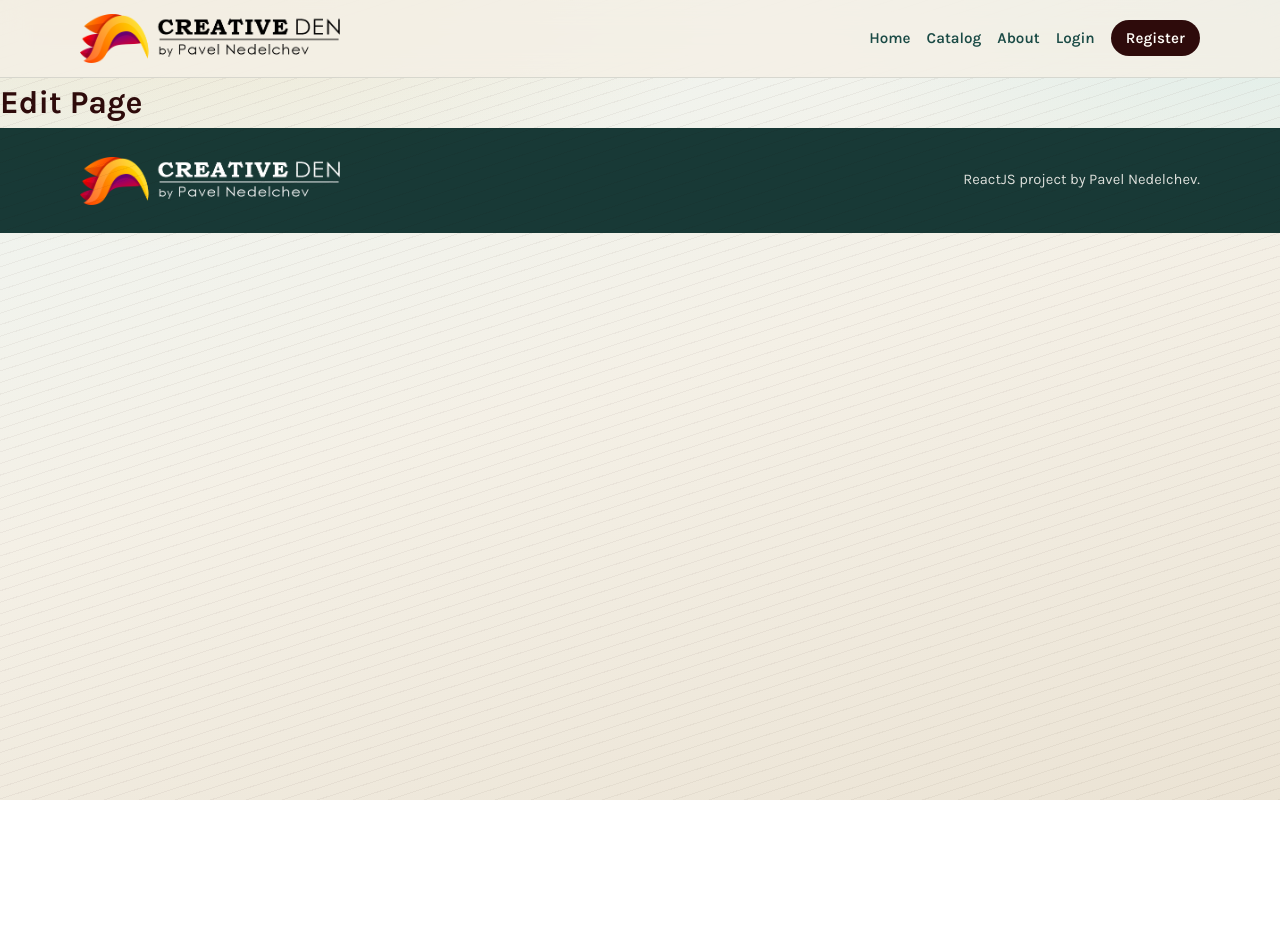
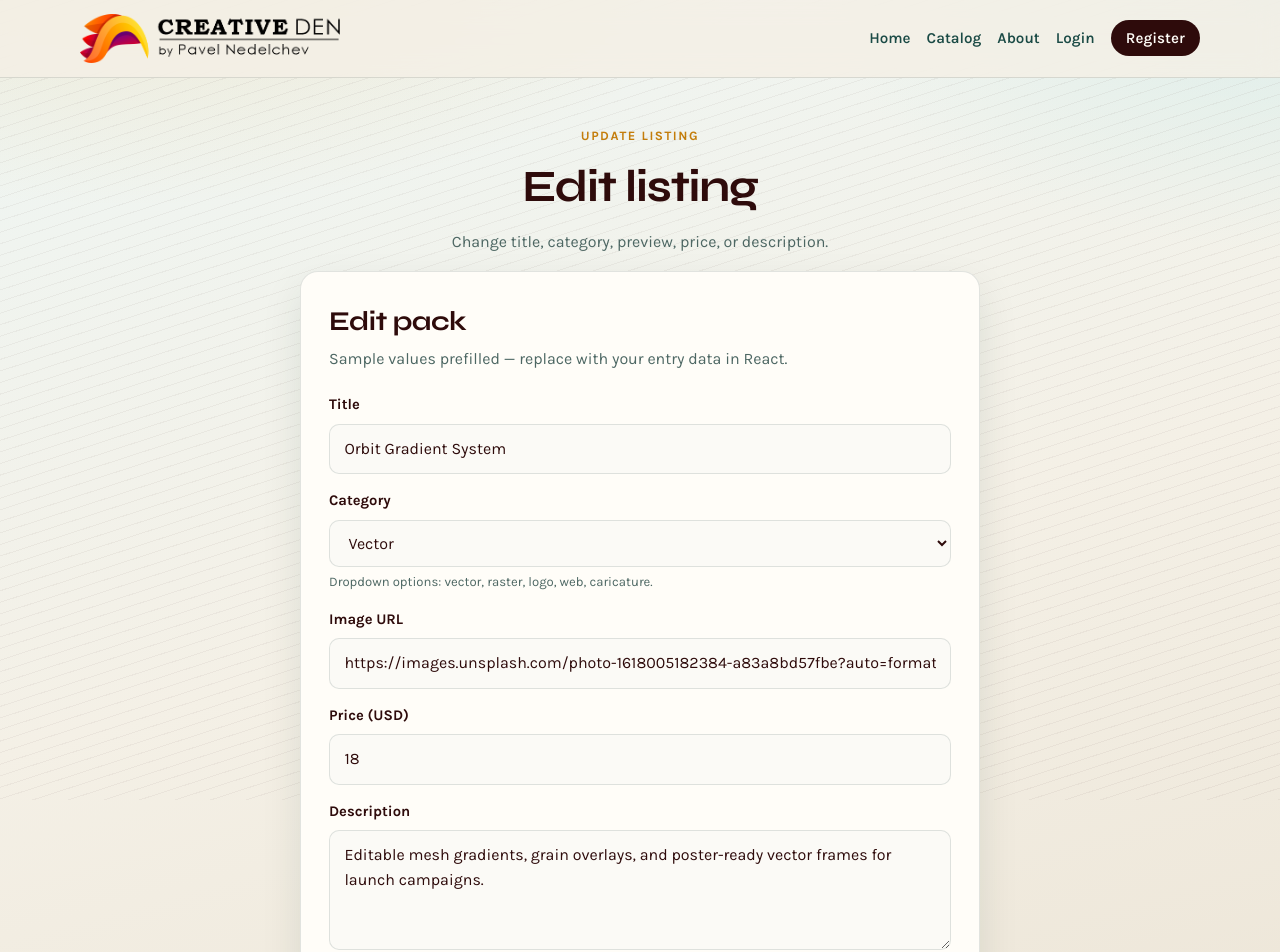
Before and after one commit to PavNedNed/ReactJS-Project---Creative-DEN, a React (Vite) app: page /edit in a window 1280 px wide. Shown: the top 952 px of the page. Before the commit the page ends 800 px from the top, so only its background shows below. Built offline with nearby package versions, Linux system fonts and the light colour scheme.

Commit message:
Add dimmy Edit Page with JSX

```diff
--- a/src/App.jsx
+++ b/src/App.jsx
@@ -1,4 +1,5 @@
 import { Route, Routes } from "react-router"
+import Edit from "./components/edit/Edit"
 import Catalog from "./components/catalog/Catalog"
 import Login from "./components/login/Login"
 import './App.css'
@@ -22,7 +23,7 @@ function App() {
         <Route path="/login" element={<Login />} />
         <Route path="/register" element={<Register />} />
         <Route path="/create" element={<Create />} />
-        <Route path="/edit" element={<h1>Edit Page</h1>} />
+        <Route path="/edit" element={<Edit />} />
         <Route path="/details" element={<Details />} />
         <Route path="/logout" element={<Logout />} />
       </Routes>
--- /dev/null
+++ b/src/components/edit/Edit.jsx
@@ -0,0 +1,71 @@
+import { Link } from "react-router"
+import ItemHeader from "../shared/ItemHeader";
+
+function Edit() {
+    return (
+        <main>
+
+            <ItemHeader
+                title="Update listing"
+                type="Edit listing"
+                paragraph="Change title, category, preview, price, or description."
+            />
+
+            <section className="container">
+                <form className="form-shell wide" action="#" method="post">
+                    <h2 className="form-title">Edit pack</h2>
+                    <p className="form-sub">Sample values prefilled — replace with your entry data in React.</p>
+
+                    <div className="form-grid">
+                        <div className="field">
+                            <label htmlFor="title">Title</label>
+                            <input id="title" name="title" type="text" value="Orbit Gradient System" required />
+                        </div>
+
+                        <div className="field">
+                            <label htmlFor="category">Category</label>
+                            <select id="category" name="category" required>
+                                <option value="vector" selected>Vector</option>
+                                <option value="raster">Raster</option>
+                                <option value="logo">Logo</option>
+                                <option value="web">Web</option>
+                                <option value="caricature">Caricature</option>
+                            </select>
+                            <p className="field-hint">Dropdown options: vector, raster, logo, web, caricature.</p>
+                        </div>
+
+                        <div className="field">
+                            <label htmlFor="imageUrl">Image URL</label>
+                            <input
+                                id="imageUrl"
+                                name="imageUrl"
+                                type="url"
+                                value="https://images.unsplash.com/photo-1618005182384-a83a8bd57fbe?auto=format&fit=crop&w=900&q=80"
+                                required
+                            />
+                        </div>
+
+                        <div className="field">
+                            <label htmlFor="price">Price (USD)</label>
+                            <input id="price" name="price" type="number" min="1" step="1" value="18" required />
+                        </div>
+
+                        <div className="field">
+                            <label htmlFor="description">Description</label>
+                            <textarea id="description" name="description" required>
+                                Editable mesh gradients, grain overlays, and poster-ready vector frames for launch campaigns.
+                            </textarea>
+                        </div>
+                    </div>
+
+                    <div className="form-actions">
+                        <button className="btn btn-primary" type="submit">Save changes</button>
+                        <Link className="btn btn-ghost" to="/details">Cancel</Link>
+                    </div>
+                </form>
+            </section>
+        </main>
+    );
+}
+
+export default Edit;
```
